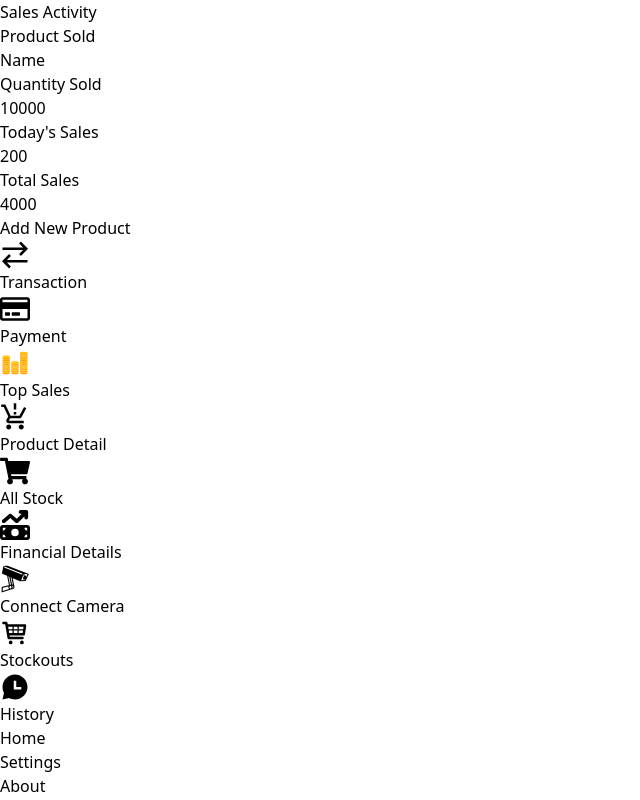
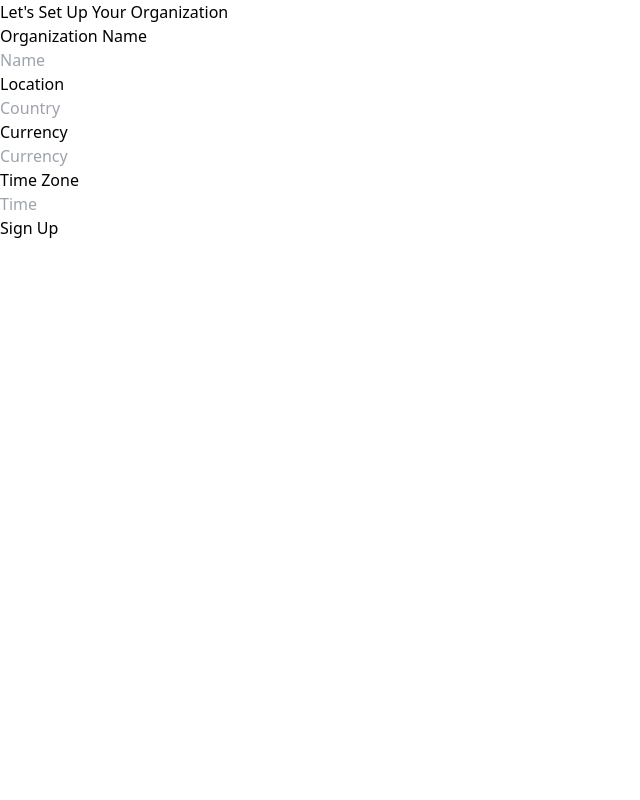
Before and after one commit to Ahjifaith01/jaystokk, a React (Vite) app: page / in a window 1280 px wide. Shown: the whole page, without its empty margins (0-640 px from the left). Built offline with nearby package versions, Linux system fonts and the light colour scheme.

Commit message:
Update App.tsx

```diff
--- a/src/App.tsx
+++ b/src/App.tsx
@@ -1,9 +1,9 @@
 // App.tsx
 import React from 'react';
 import { BrowserRouter as Router, Route, Routes } from 'react-router-dom';
-import Home from './components/Home'; // Import the new Home component
+import Register from './components/Register'; // Import the new Register page component
+import Home from './components/Home'; // Import your Home page component
 import Add from './components/Add'; // Import your Add Product page component
-import Register from './components/Register'; // Import your Register page component
 import Setting from './components/Setting'; // Import your Settings page component
 import About from './components/About'; // Import your About page component
 import Detail from './components/Detail'; // Import your Product Detail page component
@@ -14,11 +14,11 @@ const App: React.FC = () => {
       <div>
         {/* Routes */}
         <Routes>
-          <Route path="/" element={<Home />} /> {/* Home component as the main route */}
+           <Route path="/" element={<Register />}  /> {/* Home component as the main route */}
+          <Route path="/Home" element={<Home />}/>
           <Route path="/add-product" element={<Add />} />
           <Route path="/settings" element={<Setting />} />
           <Route path="/about" element={<About />} />
-          <Route path="/register" element={<Register />} />
           <Route path="/product-detail" element={<Detail />} />
           {/* Add other routes as needed */}
         </Routes>
```
